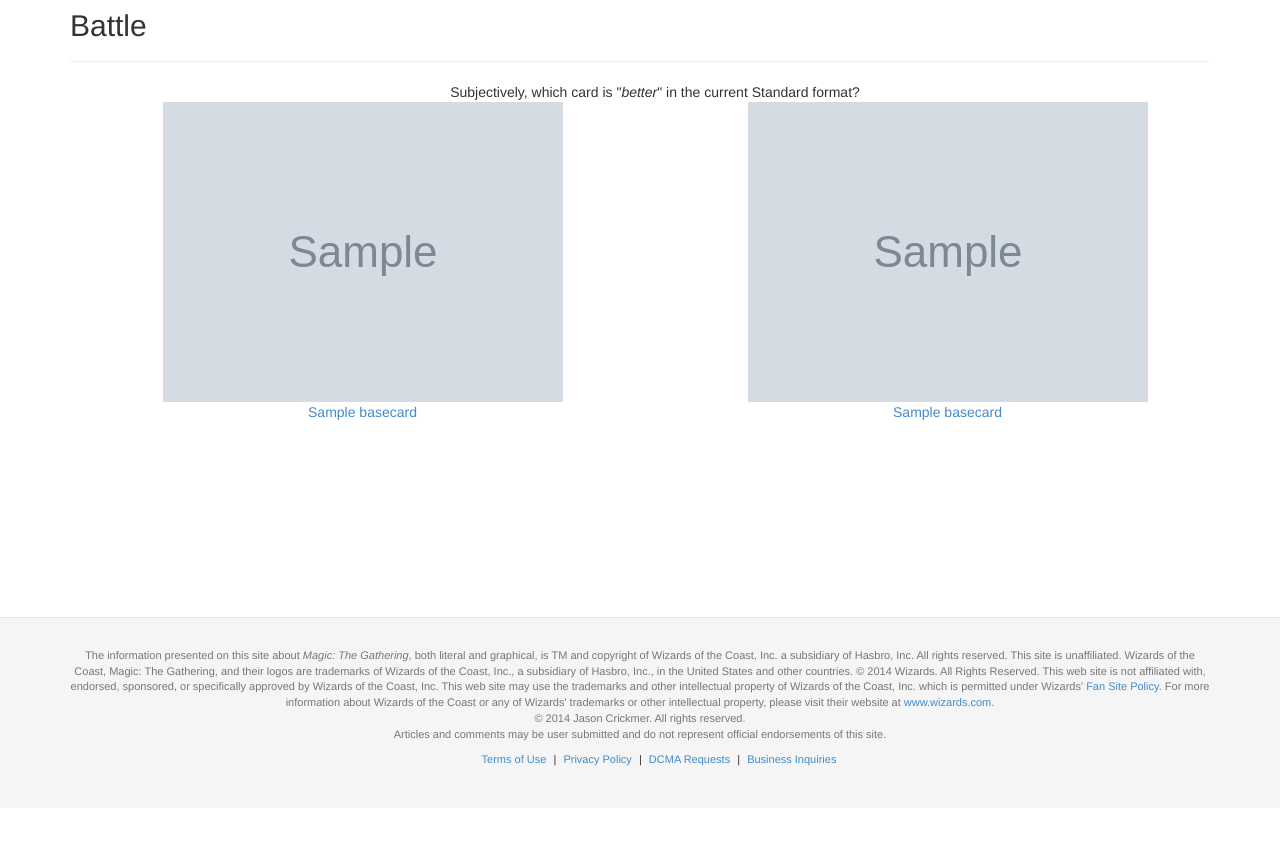
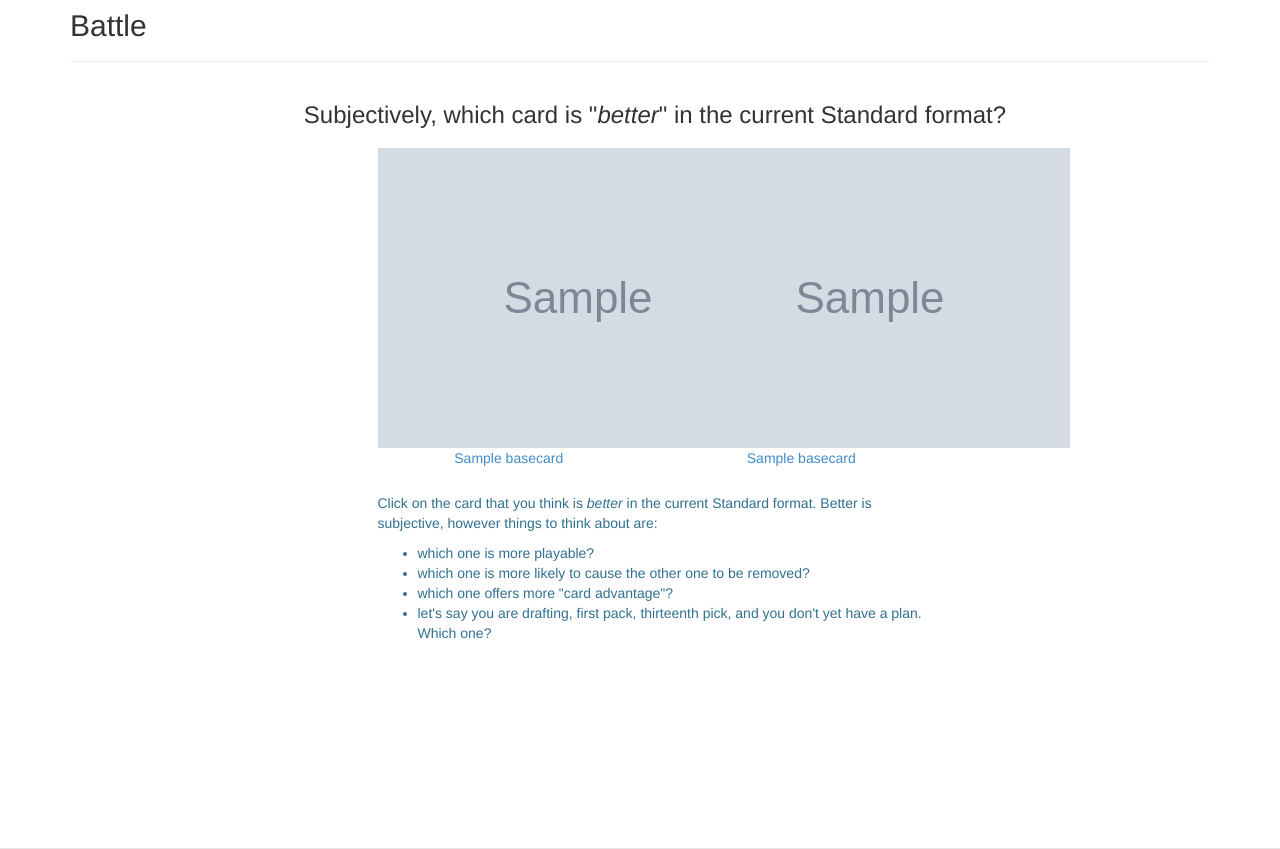
Before and after one commit to jcrickmer/mtgdbpy, a Django app: template mtgdbapp/templates/cards/battle.html in a window 1280 px wide. Shown: the part 51-900 px from the top of the page. Before the commit the page ends 817 px from the top, so only its background shows below. Run offline with Django 3.2, Linux system fonts and the light colour scheme; the template is opened without the code that fills it: most values are stand-ins (such as "Sample title", 1, 10 or a date in 2020); grey boxes marked "Sample" are stand-in pictures; some libraries are stand-ins or nearby versions.

Commit message:
Added the battle concept with ratings from TrueSkill. And it mostly works.

```diff
--- a/mtgdbapp/templates/cards/battle.html
+++ b/mtgdbapp/templates/cards/battle.html
@@ -4,17 +4,30 @@
 {% block title %}Battle{% endblock %}
 
 {% block content %}
-<div class="row">
+<div class="row hidden-xs">
   <div class="col-xs-12 text-center">
-     Subjectively, which card is "<em>better</em>" in the current Standard format?
+    <h3 class="text-center">Subjectively, which card is "<em>better</em>" in the current Standard format?</h3>
+  </div>
+</div>
+<div class="row" style="margin-top: 10px; margin-bottom: 25px;">
+  <div class="col-xs-12 col-sm-offset-3 col-sm-3 text-center">
+    <a href="{% url 'cards:winbattle' %}?winner={{card_a.multiverseid}}&loser={{card_b.multiverseid}}&format_id=4&test_id=1"><img class="cardimage" src="{{ card_a.img_url }}" alt="{{ card_a.basecard.name }}"/><br>{{ card_a.basecard.name }}</a>
+  </div>
+  <div class="col-xs-12 col-sm-3 text-center">
+    <a href="{% url 'cards:winbattle' %}?winner={{card_b.multiverseid}}&loser={{card_a.multiverseid}}&format_id=4&test_id=1"><img class="cardimage" src="{{ card_b.img_url }}" alt="{{ card_b.basecard.name }}"/><br>{{ card_b.basecard.name }}</a>
   </div>
 </div>
 <div class="row">
-  <div class="col-xs-12 col-sm-6 text-center">
-    <a href="{% url 'cards:winbattle' %}?winner={{card_a.multiverseid}}&loser={{card_b.multiverseid}}&format_id=4&test_id=1"><img class="cardimage" src="{{ card_a.img_url }}" alt="{{ card_a.basecard.name }}"/><br>{{ card_a.basecard.name }}</a>
-  </div>
-  <div class="col-xs-12 col-sm-6 text-center">
-    <a href="{% url 'cards:winbattle' %}?winner={{card_b.multiverseid}}&loser={{card_a.multiverseid}}&format_id=4&test_id=1"><img class="cardimage" src="{{ card_b.img_url }}" alt="{{ card_b.basecard.name }}"/><br>{{ card_b.basecard.name }}</a>
+  <div class="col-xs-12 col-sm-offset-3 col-sm-6 text-info">
+    <p>
+      Click on the card that you think is <em>better</em> in the current Standard format. Better is subjective, however things to think about are:
+    </p>
+    <ul>
+      <li>which one is more playable?</li>
+      <li>which one is more likely to cause the other one to be removed?</li>
+      <li>which one offers more "card advantage"?</li>
+      <li>let's say you are drafting, first pack, thirteenth pick, and you don't yet have a plan. Which one?</li>
+    </ul>
   </div>
 </div>
 
--- a/mtgdbapp/urls.py
+++ b/mtgdbapp/urls.py
@@ -6,6 +6,7 @@ urlpatterns = patterns('',
                        url(r'^$', views.index, name='index'),
 					   # ex: /cards/_search
                        url(r'^_search$', views.search, name='search'),
+                       url(r'^ratings/$', views.ratings, name='ratings'),
                        url(r'^list/$', views.list, name='list'),
                        url(r'^_list$', views.list, name='list'),
                        # ex: /cards/5/
```
Also changed, not shown: mtgdbapp/views.py (+70 -5 lines).
